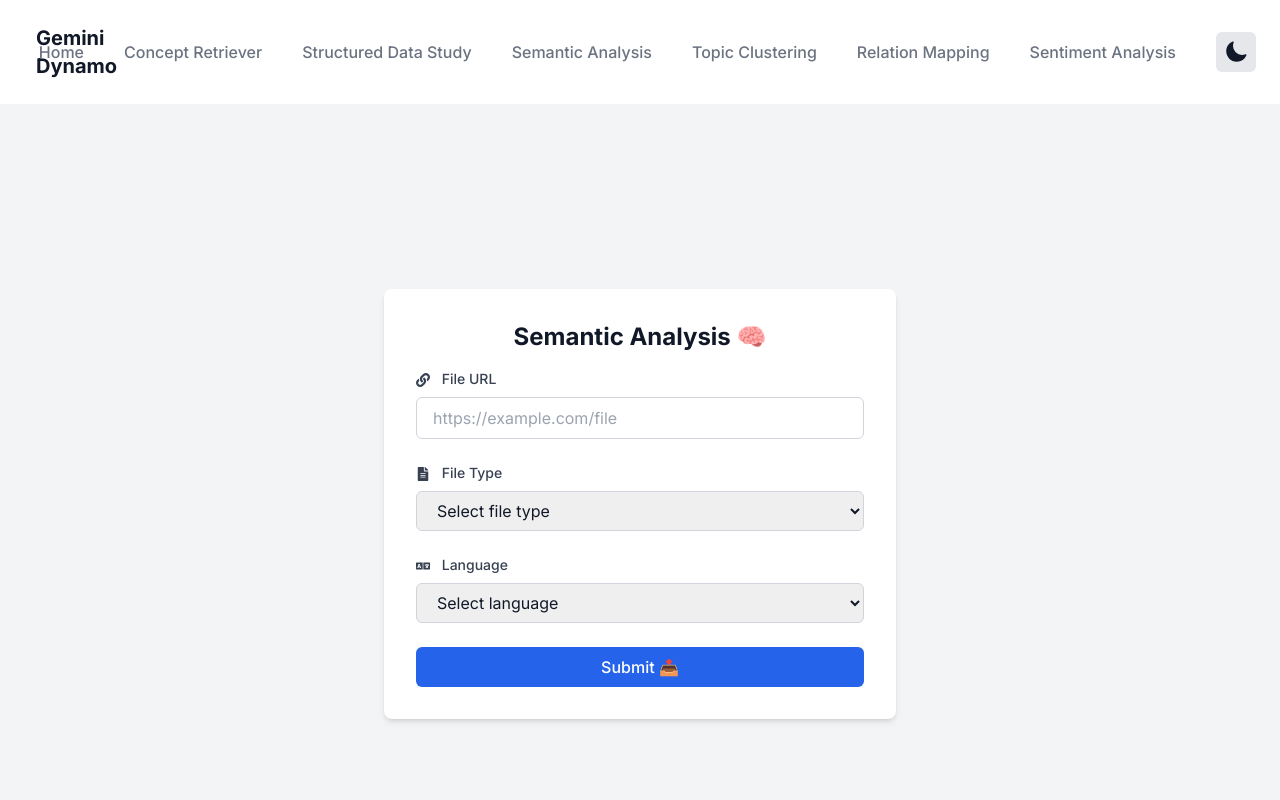
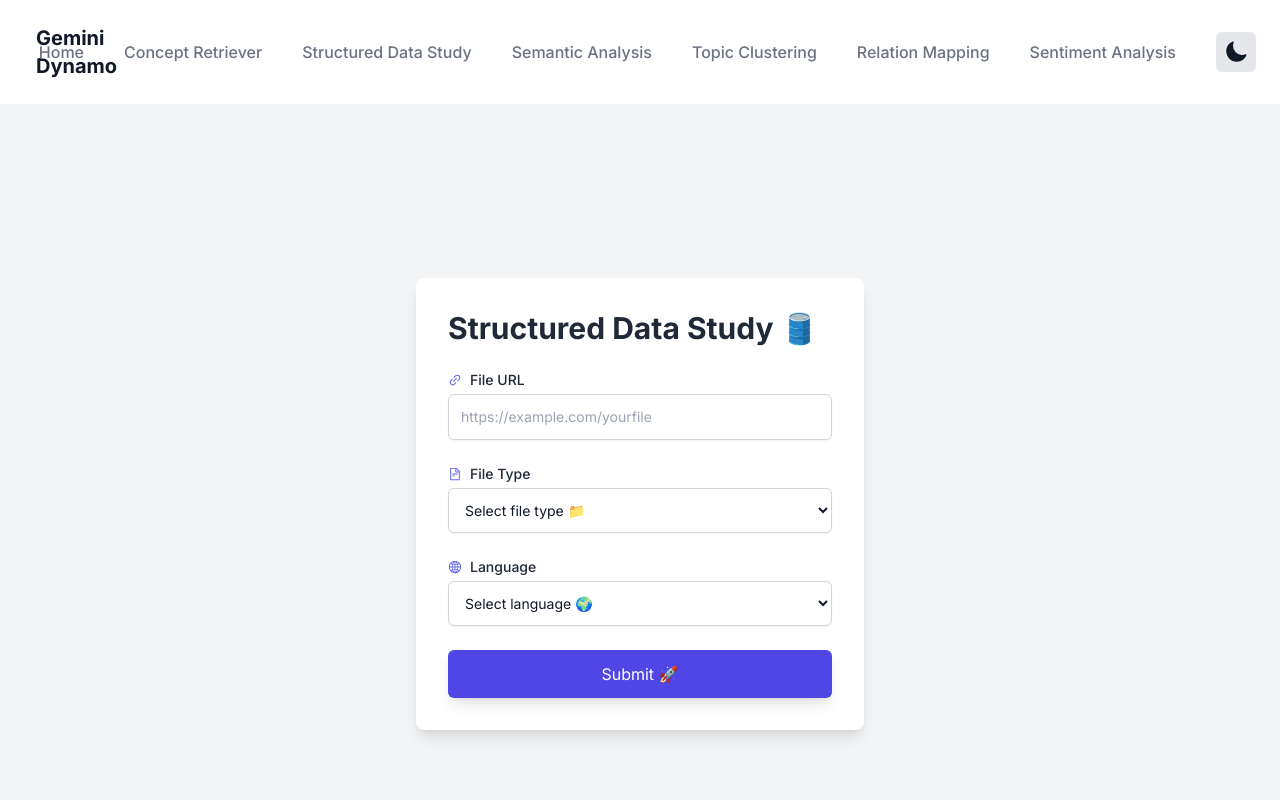
Before and after one commit to AaronSosaRamos/gemini-dynamo-frontend, a Next.js app: page /structured-data-study in a window 1280 px wide. Shown: the top 800 px of the page. Built offline with nearby package versions, Linux system fonts and the light colour scheme.

Commit message:
final updates
Co-Authored-By: Wilfredo Aaron Sosa Ramos <113047749+AaronSosaRamos@users.noreply.github.com>

```diff
--- a/components/structured-data-study/StructuredDataStudyForm.tsx
+++ b/components/structured-data-study/StructuredDataStudyForm.tsx
@@ -1,107 +1,87 @@
+import React, { useState, Suspense } from 'react';
 import { useForm } from 'react-hook-form';
 import { z } from 'zod';
 import { zodResolver } from '@hookform/resolvers/zod';
-import { toast } from 'react-toastify';
+import { toast, ToastContainer } from 'react-toastify';
 import 'react-toastify/dist/ReactToastify.css';
-import { FaFileAlt, FaLanguage, FaLink, FaSpinner } from 'react-icons/fa';
-import { useState } from 'react';
-import { motion } from 'framer-motion';
+import { AiOutlineFileText, AiOutlineLink, AiOutlineGlobal } from 'react-icons/ai';
+
+const ConceptList = React.lazy(() => import('./ConceptList'));
 
 const inputDataSchema = z.object({
   file_url: z.string().url({ message: 'Must be a valid URL 🌐' }),
-  file_type: z.enum(
-    [
-      'pdf', 'csv', 'txt', 'md', 'url', 'pptx', 'docx', 'xls', 'xlsx', 'xml',
-      'gdoc', 'gsheet', 'gslide', 'gpdf', 'img', 'youtube_url'
-    ], { message: 'Please select a valid file type 📂' }
-  ),
-  lang: z.enum(
-    ['en', 'es', 'fr', 'de', 'it', 'zh', 'jp'],
-    { message: 'Please select a valid language 🌍' }
-  ),
+  file_type: z.enum([
+    'pdf', 'csv', 'txt', 'md', 'url', 'pptx', 'docx', 'xls', 'xlsx', 'xml',
+    'gdoc', 'gsheet', 'gslide', 'gpdf', 'img', 'youtube_url'
+  ], { message: 'Please select a valid file type 📂' }),
+  lang: z.enum(['en', 'es', 'fr', 'de', 'it', 'zh', 'jp'], { message: 'Please select a valid language 🌍' }),
 });
 
-type FormData = z.infer<typeof inputDataSchema>;
+type InputData = z.infer<typeof inputDataSchema>;
 
-export default function SemanticAnalysisForm() {
-  const [isSubmitting, setIsSubmitting] = useState(false);
-  const {
-    register,
-    handleSubmit,
-    formState: { errors },
-    reset,
-  } = useForm<FormData>({
+const concepts = [
+  { concept: 'Modelo de Lenguaje Grande (LLM)', definition: 'Un tipo de modelo de inteligencia artificial que procesa y genera texto...' },
+  { concept: 'Arquitectura', definition: 'Los LLMs utilizan típicamente arquitecturas de transformadores, que les permiten procesar texto en paralelo, haciendo que los modelos sean altamente eficientes en la captura de dependencias a largo plazo en el texto.' },
+  { concept: 'Datos de Entrenamiento', definition: 'Los LLMs se entrenan en vastas cantidades de datos textuales...' },
+  { concept: 'Tokenización', definition: 'Los LLMs utilizan la tokenización para descomponer el texto...' },
+  { concept: 'Procesamiento de Lenguaje Natural', definition: 'Los LLMs se utilizan en tareas como generación de texto...' },
+  { concept: 'Creación de Contenido', definition: 'Los LLMs se aprovechan para crear contenido escrito...' },
+  { concept: 'Autocompletado de Código', definition: 'Los LLMs pueden ayudar en el desarrollo de software...' },
+  { concept: 'Agentes Conversacionales', definition: 'Los LLMs son la base de chatbots avanzados...' },
+  { concept: 'Escalabilidad', definition: 'Los LLMs pueden escalarse para manejar grandes conjuntos...' },
+  { concept: 'Capacidades Multilingües', definition: 'Los LLMs entrenados en conjuntos de datos multilingües...' },
+  { concept: 'Desafíos de Entrenamiento', definition: 'Reunir conjuntos de datos diversos es un gran desafío...' },
+  { concept: 'Consideraciones Éticas', definition: 'Asegurar que los LLMs no propaguen estereotipos...' },
+];
+
+const StructuredDataStudyForm: React.FC = () => {
+  const [loading, setLoading] = useState(false);
+  const [showConceptList, setShowConceptList] = useState(false);
+
+  const { register, handleSubmit, formState: { errors } } = useForm<InputData>({
     resolver: zodResolver(inputDataSchema),
   });
 
-  const onSubmit = (data: FormData) => {
-    setIsSubmitting(true);
+  const onSubmit = (data: InputData) => {
+    setLoading(true);
+    toast.success('Data successfully submitted 🎉');
+
     setTimeout(() => {
-      toast.success('📝 Form submitted successfully!');
-      console.log('Form Data:', data);
-      setIsSubmitting(false);
-      reset();
+      setLoading(false);
+      setShowConceptList(true);
     }, 2000);
   };
 
   return (
-    <motion.div
-      className="min-h-screen flex items-center justify-center bg-gray-100 dark:bg-gray-900 transition-all"
-      initial={{ opacity: 0, y: -50 }}
-      animate={{ opacity: 1, y: 0 }}
-      transition={{ duration: 0.8 }}
-    >
-      <motion.div
-        className="w-full max-w-lg p-8 bg-white dark:bg-gray-800 shadow-md rounded-lg transition-all"
-        initial={{ scale: 0.9 }}
-        animate={{ scale: 1 }}
-        transition={{ duration: 0.4 }}
-      >
-        <h1 className="text-2xl font-bold mb-4 text-center text-gray-900 dark:text-gray-100">
-          Semantic Analysis 🧠
-        </h1>
+    <div className="min-h-screen flex flex-col items-center justify-center bg-gray-100 dark:bg-gray-900 transition-all duration-300 py-10">
+      <div className="max-w-md w-full p-8 bg-white dark:bg-gray-800 shadow-lg rounded-lg transition-all duration-300">
+        <h2 className="text-3xl font-bold mb-6 text-gray-800 dark:text-gray-100">Structured Data Study 🛢️</h2>
+
         <form onSubmit={handleSubmit(onSubmit)} className="space-y-6">
-          <div>
-            <label
-              htmlFor="file_url"
-              className="block mb-2 text-sm font-medium text-gray-700 dark:text-gray-300"
-            >
-              <FaLink className="inline mr-2" /> File URL
+          <div className="relative">
+            <label htmlFor="file_url" className="block text-sm font-medium mb-1 flex items-center text-gray-800 dark:text-gray-300">
+              <AiOutlineLink className="mr-2 text-indigo-500" /> File URL
             </label>
-            <motion.input
+            <input
               id="file_url"
-              type="url"
-              placeholder="https://example.com/file"
+              type="text"
+              className="block w-full p-3 border border-gray-300 dark:border-gray-600 rounded-md shadow-sm focus:ring-indigo-500 focus:border-indigo-500 sm:text-sm bg-white dark:bg-gray-700 text-gray-900 dark:text-gray-100 transition-all duration-300"
+              placeholder="https://example.com/yourfile"
               {...register('file_url')}
-              className={`w-full px-4 py-2 border ${
-                errors.file_url ? 'border-red-500' : 'border-gray-300'
-              } rounded-md dark:bg-gray-700 dark:border-gray-600 text-gray-900 dark:text-gray-100`}
-              whileHover={{ scale: 1.05 }}
-              whileFocus={{ borderColor: 'blue' }}
             />
-            {errors.file_url?.message && (
-              <p className="text-red-500 text-sm mt-1">
-                {errors.file_url.message} 😟
-              </p>
-            )}
+            {errors.file_url && <p className="text-red-500 text-sm mt-1">{errors.file_url.message}</p>}
           </div>
 
-          <div>
-            <label
-              htmlFor="file_type"
-              className="block mb-2 text-sm font-medium text-gray-700 dark:text-gray-300"
+          <div className="relative">
+            <label htmlFor="file_type" className="block text-sm font-medium mb-1 flex items-center text-gray-800 dark:text-gray-300">
+              <AiOutlineFileText className="mr-2 text-indigo-500" /> File Type
+            </label>
+            <select
+              id="file_type"
+              className="block w-full p-3 border border-gray-300 dark:border-gray-600 rounded-md shadow-sm focus:ring-indigo-500 focus:border-indigo-500 sm:text-sm bg-white dark:bg-gray-700 text-gray-900 dark:text-gray-100 transition-all duration-300"
+              {...register('file_type')}
             >
-              <FaFileAlt className="inline mr-2" /> File Type
-            </label>
-            <motion.select
-              id="file_type"
-              {...register('file_type')}
-              className={`w-full px-4 py-2 border ${
-                errors.file_type ? 'border-red-500' : 'border-gray-300'
-              } rounded-md dark:bg-gray-700 dark:border-gray-600 text-gray-900 dark:text-gray-100`}
-              whileHover={{ scale: 1.05 }}
-            >
-              <option value="">Select file type</option>
+              <option value="">Select file type 📁</option>
               {[
                 'pdf', 'csv', 'txt', 'md', 'url', 'pptx', 'docx', 'xls', 'xlsx', 'xml',
                 'gdoc', 'gsheet', 'gslide', 'gpdf', 'img', 'youtube_url'
@@ -110,62 +90,58 @@ export default function SemanticAnalysisForm() {
                   {type}
                 </option>
               ))}
-            </motion.select>
-            {errors.file_type?.message && (
-              <p className="text-red-500 text-sm mt-1">
-                {errors.file_type.message} 🧐
-              </p>
-            )}
+            </select>
+            {errors.file_type && <p className="text-red-500 text-sm mt-1">{errors.file_type.message}</p>}
           </div>
 
-          <div>
-            <label
-              htmlFor="lang"
-              className="block mb-2 text-sm font-medium text-gray-700 dark:text-gray-300"
+          <div className="relative">
+            <label htmlFor="lang" className="block text-sm font-medium mb-1 flex items-center text-gray-800 dark:text-gray-300">
+              <AiOutlineGlobal className="mr-2 text-indigo-500" /> Language
+            </label>
+            <select
+              id="lang"
+              className="block w-full p-3 border border-gray-300 dark:border-gray-600 rounded-md shadow-sm focus:ring-indigo-500 focus:border-indigo-500 sm:text-sm bg-white dark:bg-gray-700 text-gray-900 dark:text-gray-100 transition-all duration-300"
+              {...register('lang')}
             >
-              <FaLanguage className="inline mr-2" /> Language
-            </label>
-            <motion.select
-              id="lang"
-              {...register('lang')}
-              className={`w-full px-4 py-2 border ${
-                errors.lang ? 'border-red-500' : 'border-gray-300'
-              } rounded-md dark:bg-gray-700 dark:border-gray-600 text-gray-900 dark:text-gray-100`}
-              whileHover={{ scale: 1.05 }}
-            >
-              <option value="">Select language</option>
-              {['en', 'es', 'fr', 'de', 'it', 'zh', 'jp'].map((lang) => (
-                <option key={lang} value={lang}>
-                  {lang}
-                </option>
-              ))}
-            </motion.select>
-            {errors.lang?.message && (
-              <p className="text-red-500 text-sm mt-1">
-                {errors.lang.message} 🤔
-              </p>
-            )}
+              <option value="">Select language 🌍</option>
+              <option value="en">English</option>
+              <option value="es">Spanish</option>
+              <option value="fr">French</option>
+              <option value="de">German</option>
+              <option value="it">Italian</option>
+              <option value="zh">Chinese</option>
+              <option value="jp">Japanese</option>
+            </select>
+            {errors.lang && <p className="text-red-500 text-sm mt-1">{errors.lang.message}</p>}
           </div>
 
-          <motion.button
+          <button
             type="submit"
-            className={`w-full px-4 py-2 bg-blue-600 text-white rounded-md font-medium transition-all transform hover:bg-blue-700 ${
-              isSubmitting ? 'cursor-not-allowed opacity-50' : ''
-            }`}
-            disabled={isSubmitting}
-            whileHover={!isSubmitting ? { scale: 1.05 } : {}}
-            whileTap={{ scale: 0.95 }}
+            className={`w-full flex justify-center items-center bg-indigo-600 text-white p-3 rounded-md shadow-lg transition-all duration-300 ease-in-out transform ${loading ? 'cursor-not-allowed' : 'hover:bg-indigo-700 hover:shadow-xl hover:scale-105'}`}
+            disabled={loading}
           >
-            {isSubmitting ? (
-              <>
-                <FaSpinner className="inline mr-2 animate-spin" /> Submitting...
-              </>
-            ) : (
-              'Submit 📤'
-            )}
-          </motion.button>
+            {loading ? (
+              <svg className="animate-spin h-5 w-5 text-white" xmlns="http://www.w3.org/2000/svg" fill="none" viewBox="0 0 24 24">
+                <circle className="opacity-25" cx="12" cy="12" r="10" stroke="currentColor" strokeWidth="4"></circle>
+                <path className="opacity-75" fill="currentColor" d="M4 12a8 8 0 018-8V0C5.373 0 0 5.373 0 12h4z"></path>
+              </svg>
+            ) : 'Submit 🚀'}
+          </button>
         </form>
-      </motion.div>
-    </motion.div>
+
+        <ToastContainer position="top-center" autoClose={3000} />
+      </div>
+
+      {showConceptList && (
+        <div className="w-full max-w-5xl mt-10 mb-10">
+          <h3 className="text-2xl font-bold mb-6 text-gray-800 dark:text-gray-100 text-center">Key Concepts 🔑</h3>
+          <Suspense fallback={<div className="flex justify-center"><svg className="animate-spin h-8 w-8 text-indigo-600" xmlns="http://www.w3.org/2000/svg" fill="none" viewBox="0 0 24 24"><circle className="opacity-25" cx="12" cy="12" r="10" stroke="currentColor" strokeWidth="4"></circle><path className="opacity-75" fill="currentColor" d="M4 12a8 8 0 018-8V0C5.373 0 0 5.373 0 12h4z"></path></svg></div>}>
+            <ConceptList concepts={concepts} />
+          </Suspense>
+        </div>
+      )}
+    </div>
   );
-}
+};
+
+export default StructuredDataStudyForm;
```
Also changed, not shown: components/relation-mapping/RelationMappingForm.tsx (+5 -3 lines).
